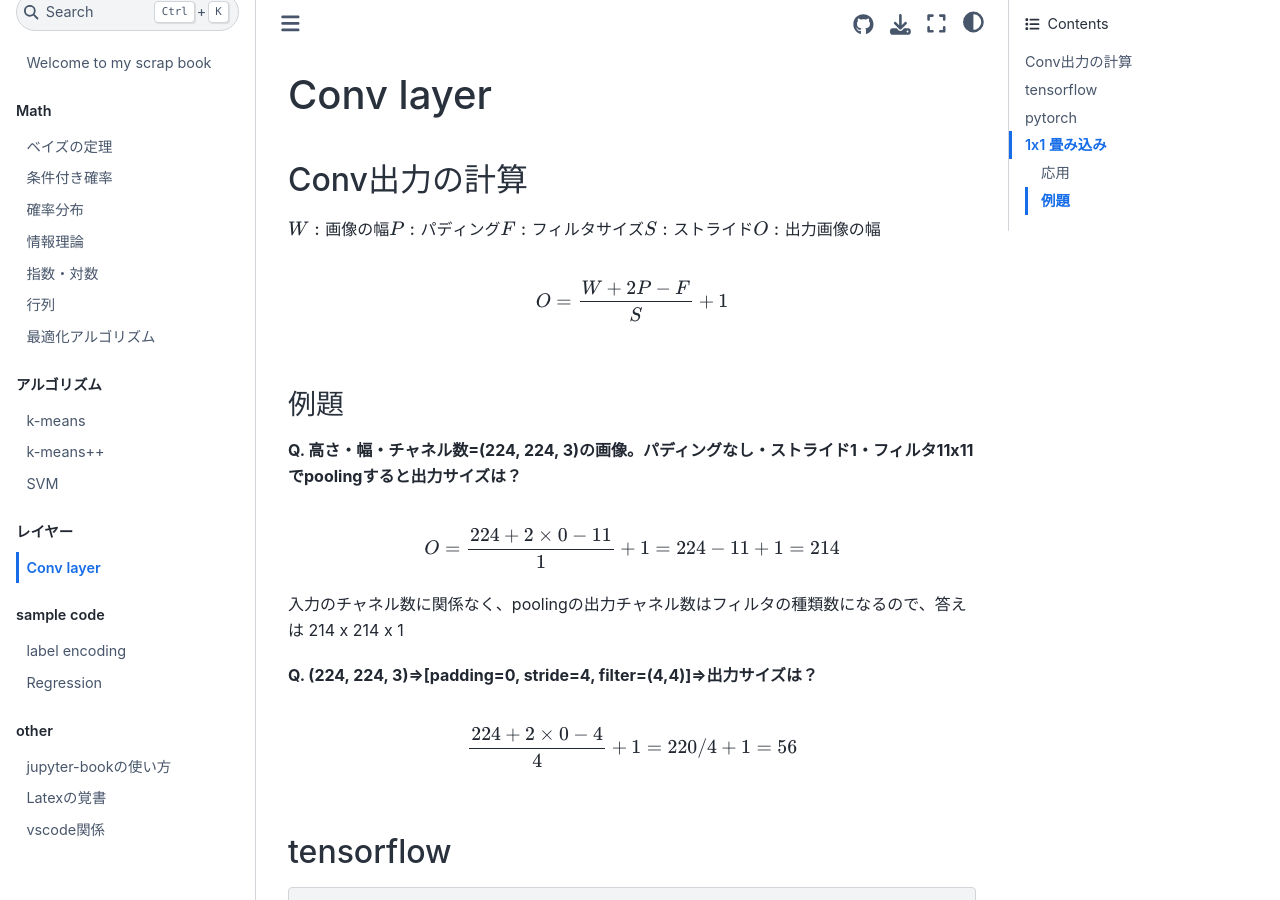
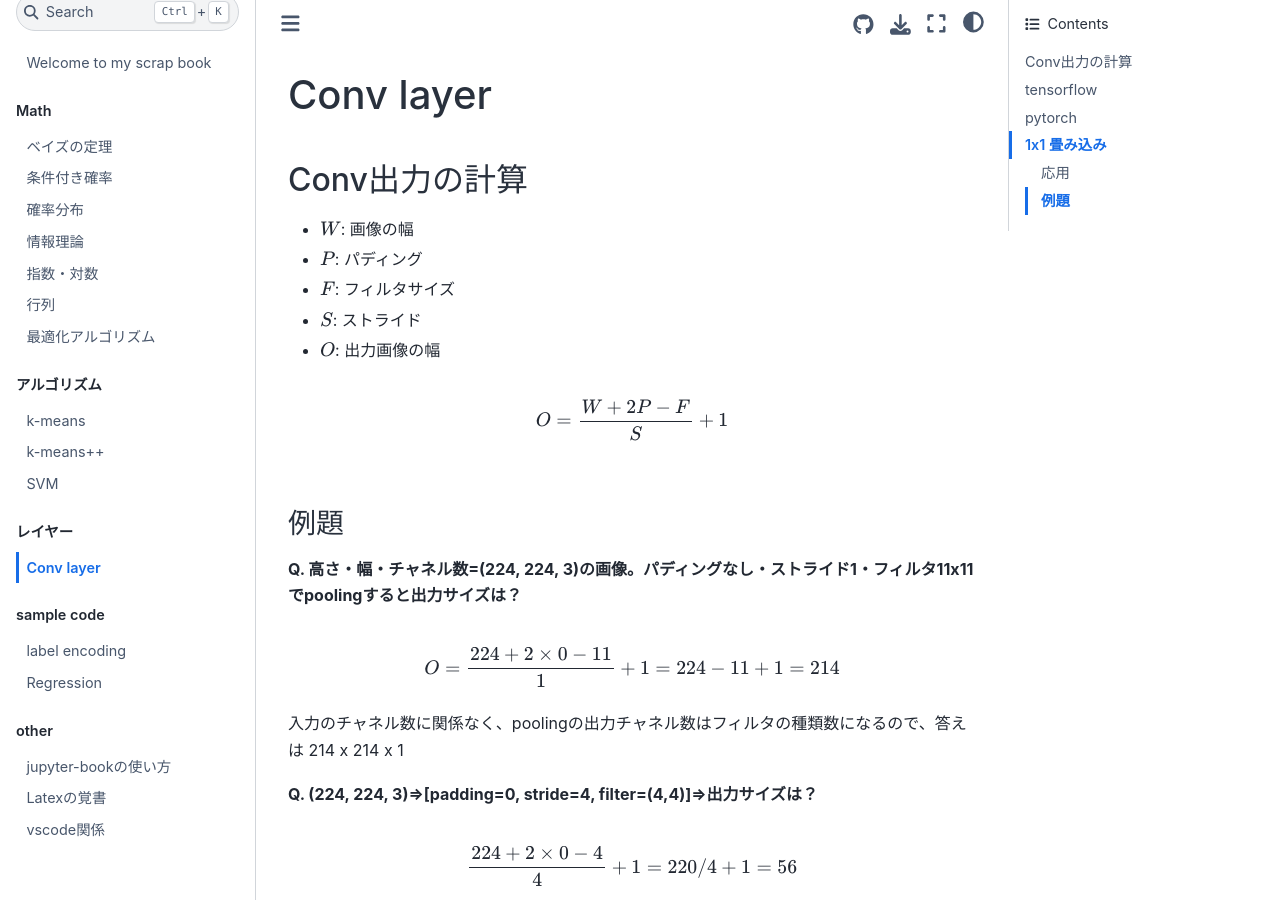
Before and after one commit to noypeban/noypeban.github.io, a Jupyter Book: the page built from layer/conv.md, in a window 1280 px wide and 900 px high. Built offline with Jupyter Book 1.0.4 settings and Sphinx 7.4.7 and the Sphinx Book theme 1.1.4, drawn with Linux system fonts in a browser that asks for light colours.

```diff
--- a/layer/conv.md
+++ b/layer/conv.md
@@ -2,13 +2,11 @@
 
 ## Conv出力の計算
 
-$
-W:画像の幅\\
-P:パディング\\
-F:フィルタサイズ\\
-S:ストライド\\
-O:出力画像の幅
-$
+- $W$: 画像の幅
+- $P$: パディング
+- $F$: フィルタサイズ
+- $S$: ストライド
+- $O$: 出力画像の幅
 
 $$
 O=\dfrac{W+2P-F}{S}+1
```
